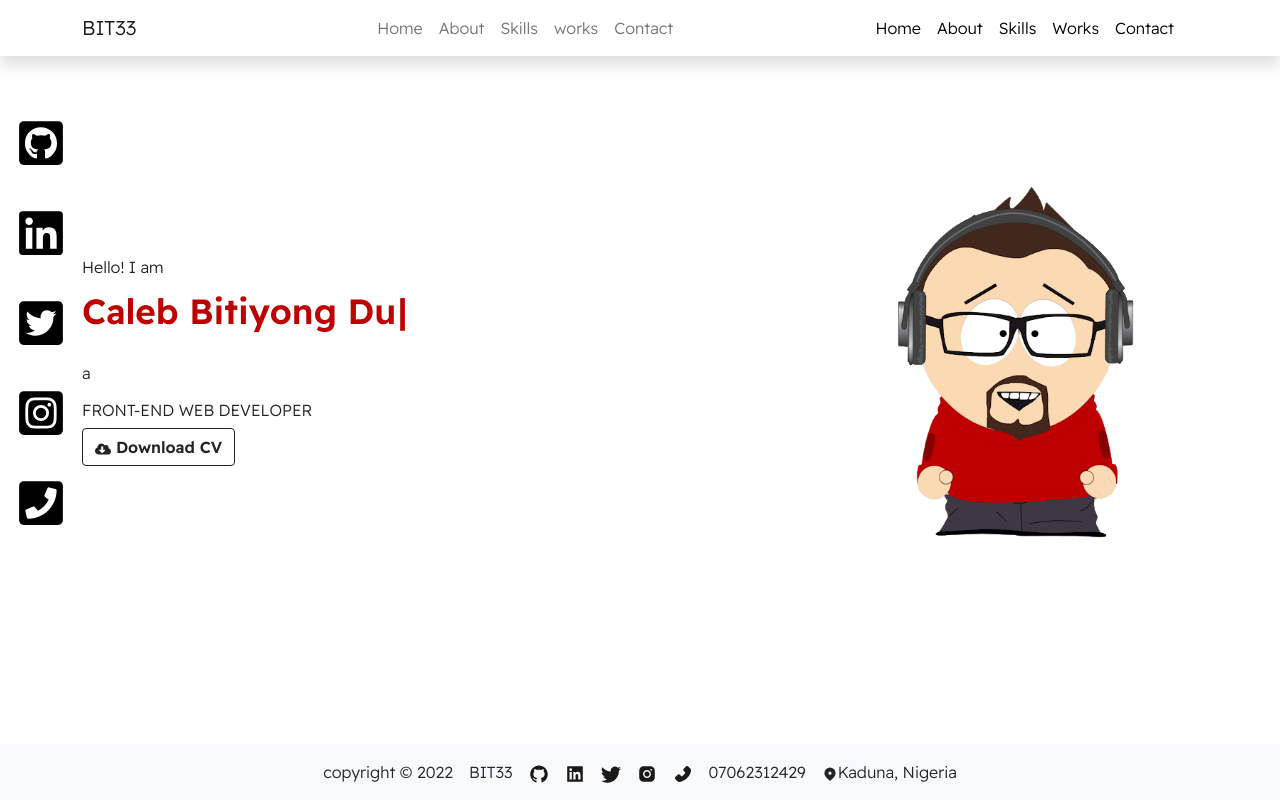
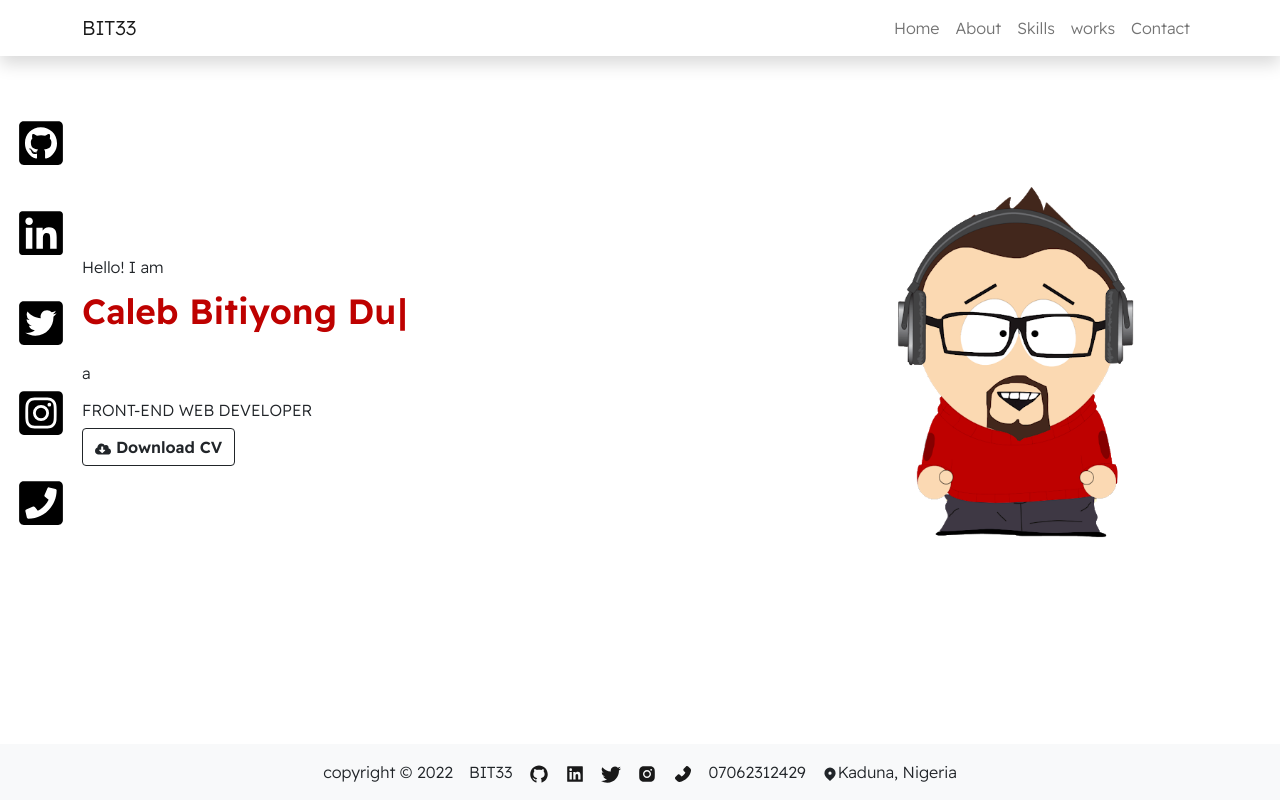
Before and after one commit to Bitee-cd/portfolio, a React (Create React App) app: page / in a window 1280 px wide. Built offline with nearby package versions, Linux system fonts and the light colour scheme; a web font is replaced by a local one.

Commit message:
navugation

```diff
--- a/src/Components/Navigation.js
+++ b/src/Components/Navigation.js
@@ -6,10 +6,11 @@ import './StyledComponents/Navigation.css'
 function Navigation() {
     return (
         <div>
-            <Navbar className="shadow"  collapseOnSelect expand="md">
+            <Navbar className="shadow"  expand="lg">
                 <Container>
                     <Navbar.Brand href="#">BIT33</Navbar.Brand>
-                    <Navbar.Collapse id="offcanvasNavbar">
+                    <Navbar.Toggle aria-controls="basic-navbar-nav" />
+                    <Navbar.Collapse id="basic-navbar-nav">
                     <Nav className="ms-auto">
                             <Link className="nav-link" to="/">Home</Link>
                             <Link  className="nav-link" to="about">About</Link>
@@ -19,25 +20,6 @@ function Navigation() {
                     </Nav>
                     </Navbar.Collapse>
                     <Navbar.Toggle aria-controls="offcanvasNavbar" />
-                    <Navbar.Offcanvas
-                    id="offcanvasNavbar responsive-navbar-nav"
-                    aria-labelledby="offcanvasNavbarLabel"
-                    placement="start"
-                    >
-                    <Offcanvas.Header closeButton>
-                        <Offcanvas.Title id="offcanvasNavbarLabel">BIT33</Offcanvas.Title>
-                    </Offcanvas.Header>
-                    <Offcanvas.Body className="text-center">
-                            <Nav className="justify-content-end flex-grow-1 pe-3 ">
-                            <Nav.Link href="/" className="text-black">Home</Nav.Link>
-                            <Nav.Link href="about" className="text-black">About</Nav.Link>
-                            <Nav.Link href="skills" className="text-black">Skills</Nav.Link>
-                            <Nav.Link href="work" className="text-black">Works</Nav.Link>
-                            <Nav.Link href="contact" className="text-black">Contact</Nav.Link>
-
-                            </Nav>
-                        </Offcanvas.Body>
-                    </Navbar.Offcanvas>
 
                 </Container>
             </Navbar>
```
